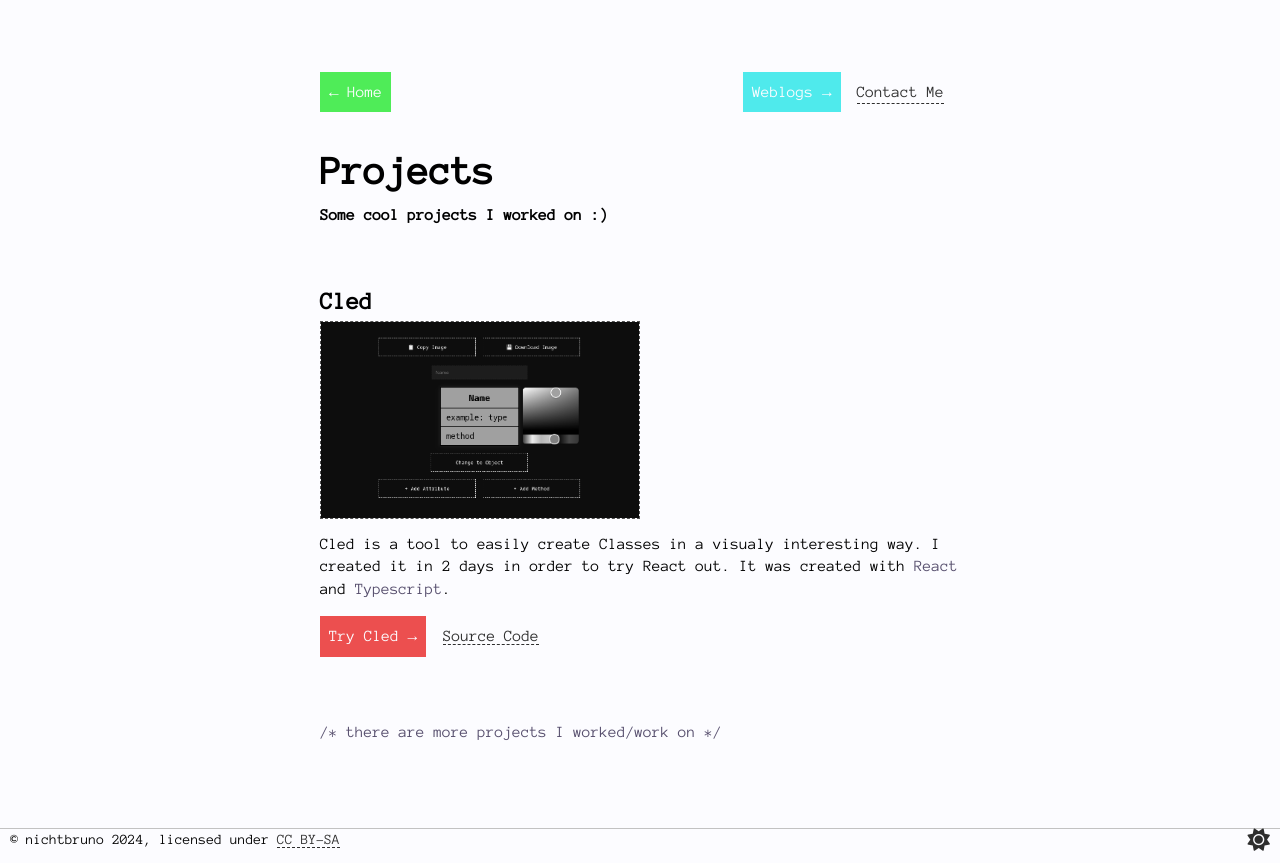
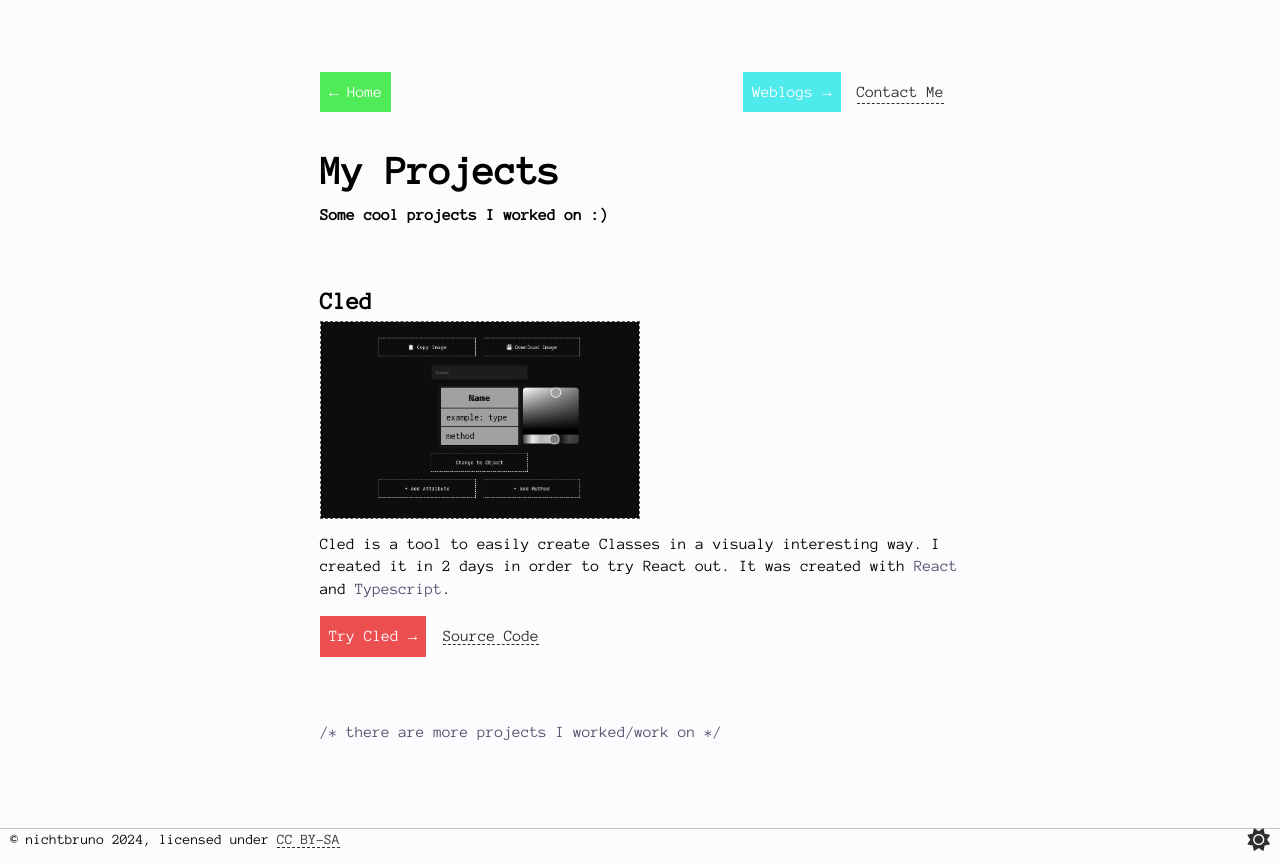
Before and after one commit to nichtbruno/me-webiste, a plain HTML site: page projects.html in a window 1280 px wide. Drawn offline with Linux system fonts and the light colour scheme.

Commit message:
changed Projects to My Projects :O

```diff
--- a/projects.html
+++ b/projects.html
@@ -32,7 +32,7 @@
                     </span>
                 </nav>
                 <div>
-                    <h2 class="main-title projs">Projects</h2>
+                    <h2 class="main-title projs">My Projects</h2>
                 </div>
                 <div>
                     <h4 class="sub-title">Some cool projects I worked on :)</h4>
```
